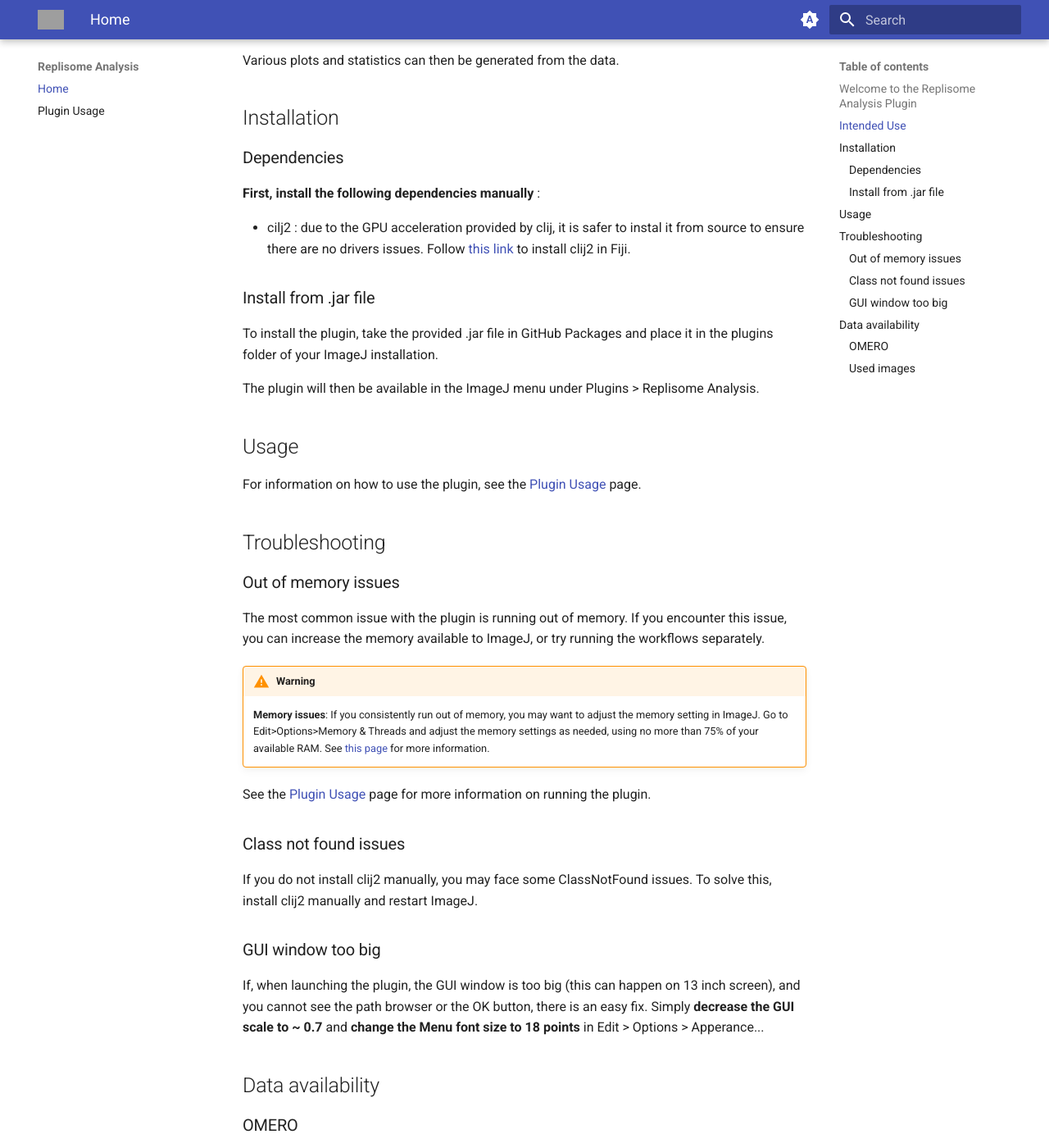
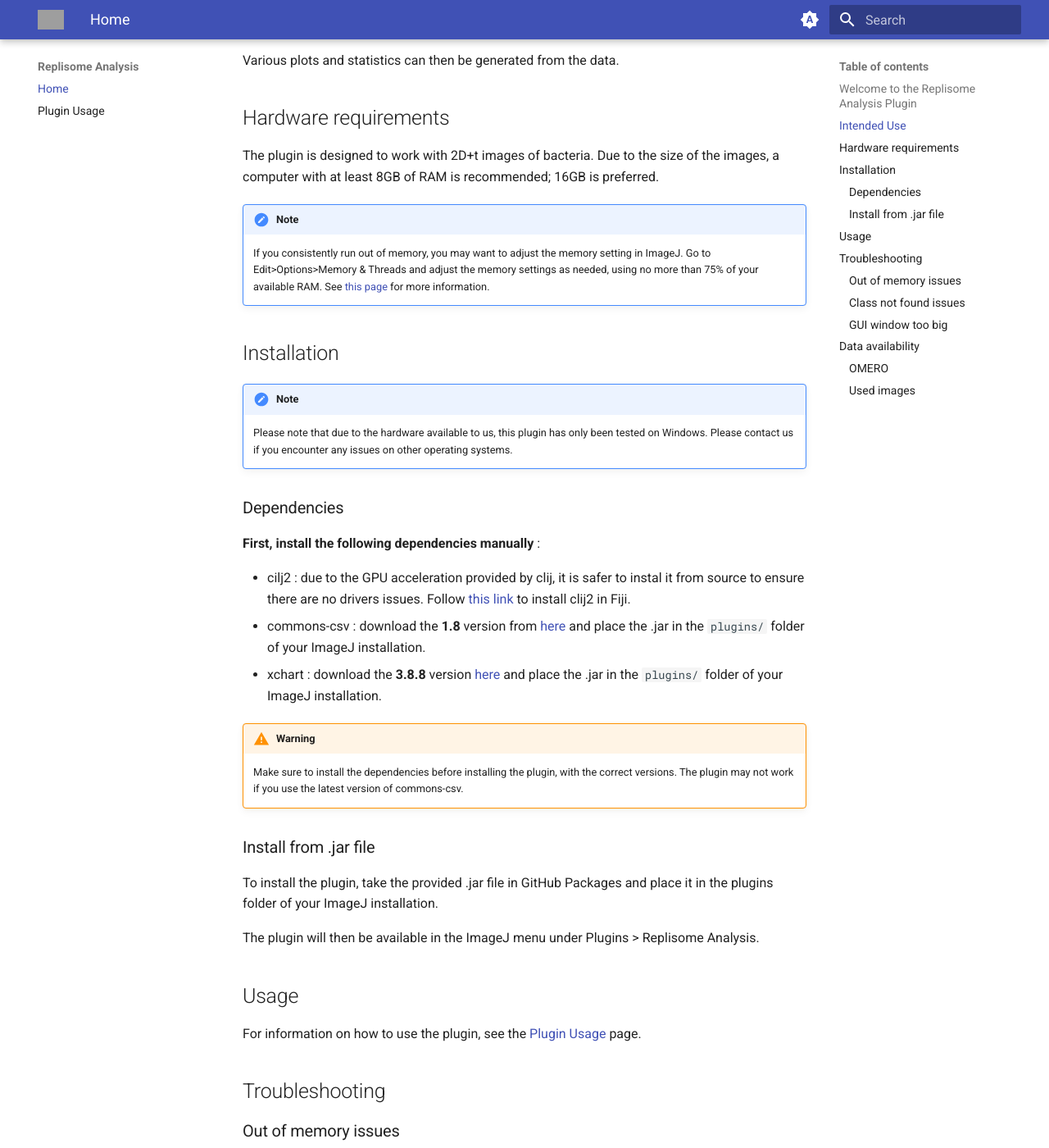
Before and after one commit to C-Achard/bioimage-informatics-BIO410-project, an MkDocs documentation site: the page built from docs/index.md, in a window 1280 px wide and 1400 px high, scrolled down 1226 px. Shown: the whole window at 82% size. Built offline with MkDocs 1.6.1 and Material for MkDocs 9.7.7, drawn with Linux system fonts in a browser that asks for light colours; some of the changed text lies outside the part shown; grey boxes are pictures that could not be loaded.

Commit message:
Dependencies update

```diff
--- a/docs/index.md
+++ b/docs/index.md
@@ -34,7 +34,21 @@ Bacteria are assigned to colonies using the DIC channel, and GFP-tagged DNaN in
 
 Various plots and statistics can then be generated from the data.
 
+## Hardware requirements
+
+The plugin is designed to work with 2D+t images of bacteria.
+Due to the size of the images, a computer with at least 8GB of RAM is recommended; 16GB is preferred.
+
+!!! note
+    If you consistently run out of memory, you may want to adjust the memory setting in ImageJ.
+    Go to Edit>Options>Memory & Threads and adjust the memory settings as needed, using no more than 75% of your available RAM.
+    See [this page](https://docs.openmicroscopy.org/bio-formats/5.7.1/users/imagej/managing-memory.html#increasing-imagej-fijis-memory) for more information.
+
 ## Installation
+
+!!! note
+    Please note that due to the hardware available to us, this plugin has only been tested on Windows.
+    Please contact us if you encounter any issues on other operating systems.
 
 ### Dependencies
 
@@ -42,6 +56,12 @@ Various plots and statistics can then be generated from the data.
 
 - cilj2 : due to the GPU acceleration provided by clij, it is safer to instal it from source to ensure there are no drivers issues.
   Follow [this link](https://clij.github.io/clij2-docs/installationInFiji) to install clij2 in Fiji.
+- commons-csv : download the **1.8** version from [here](https://archive.apache.org/dist/commons/csv/binaries/) and place the .jar in the `plugins/` folder of your ImageJ installation.
+- xchart : download the **3.8.8** version [here](https://knowm.org/open-source/xchart/xchart-change-log/) and place the .jar in the `plugins/` folder of your ImageJ installation.
+
+!!! warning
+    Make sure to install the dependencies before installing the plugin, with the correct versions.
+    The plugin may not work if you use the latest version of commons-csv.
 
 ### Install from .jar file
 
@@ -72,10 +92,14 @@ See the [Plugin Usage](plugin_usage.md) page for more information on running the
 
 If you do not install clij2 manually, you may face some ClassNotFound issues.
 To solve this, install clij2 manually and restart ImageJ.
+Additionally, make sure all the dependencies are correctly installed.
 
 ### GUI window too big
 
-If, when launching the plugin, the GUI window is too big (this can happen on 13 inch screen), and you cannot see the path browser or the OK button, there is an easy fix. Simply **decrease the GUI scale to ~ 0.7** and **change the Menu font size to 18 points** in Edit > Options > Apperance...
+If, when launching the plugin, the GUI window is too big (this can happen on a 13 inches screen), and you cannot see the path browser or the OK button,
+**decrease the GUI scale to ~ 0.7** and **change the Menu font size to 18 points** in ``Edit > Options > Appearance...``
+This will allow you to see the full window and use the plugin.
+
 
 
 ## Data availability
--- a/pom.xml
+++ b/pom.xml
@@ -132,7 +132,7 @@
         <dependency>
             <groupId>org.apache.commons</groupId>
             <artifactId>commons-csv</artifactId>
-            <version>1.11.0</version>
+            <version>1.8</version>
         </dependency>
         <!-- <dependency>
             <groupId>info.picocli</groupId>
```
Also changed, not shown: README.md (+2 -0 lines).
